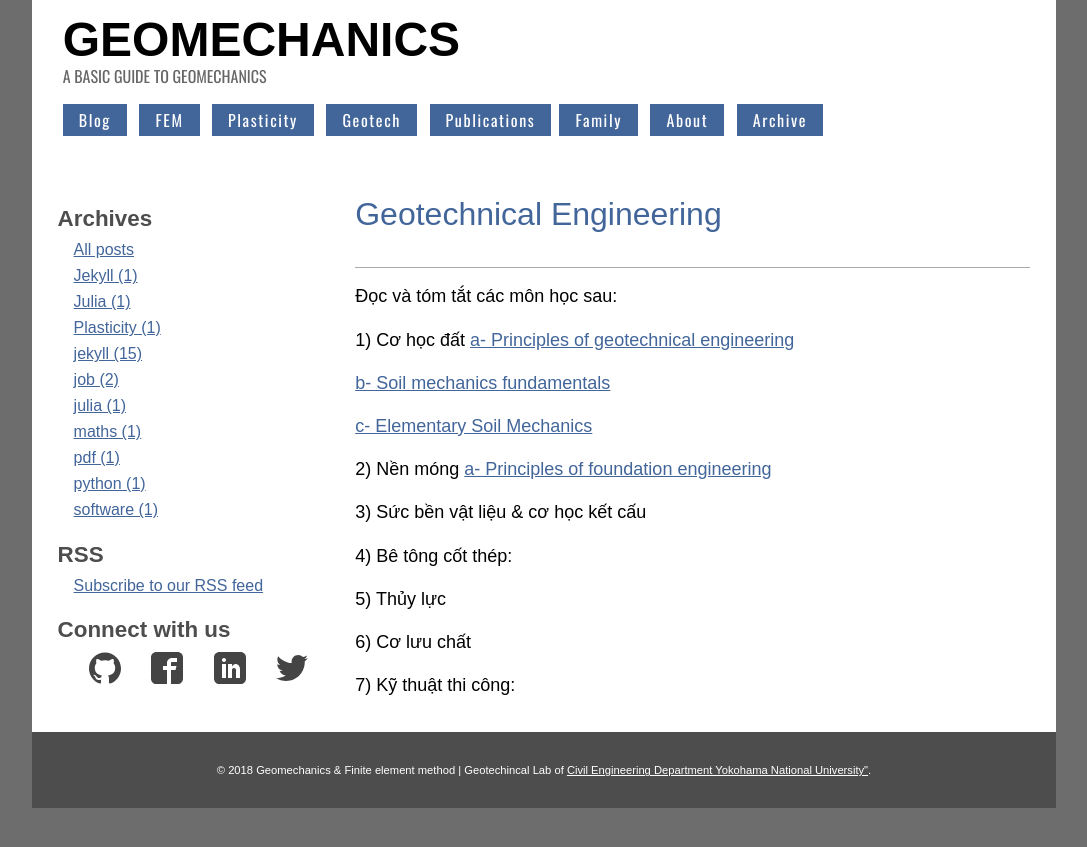
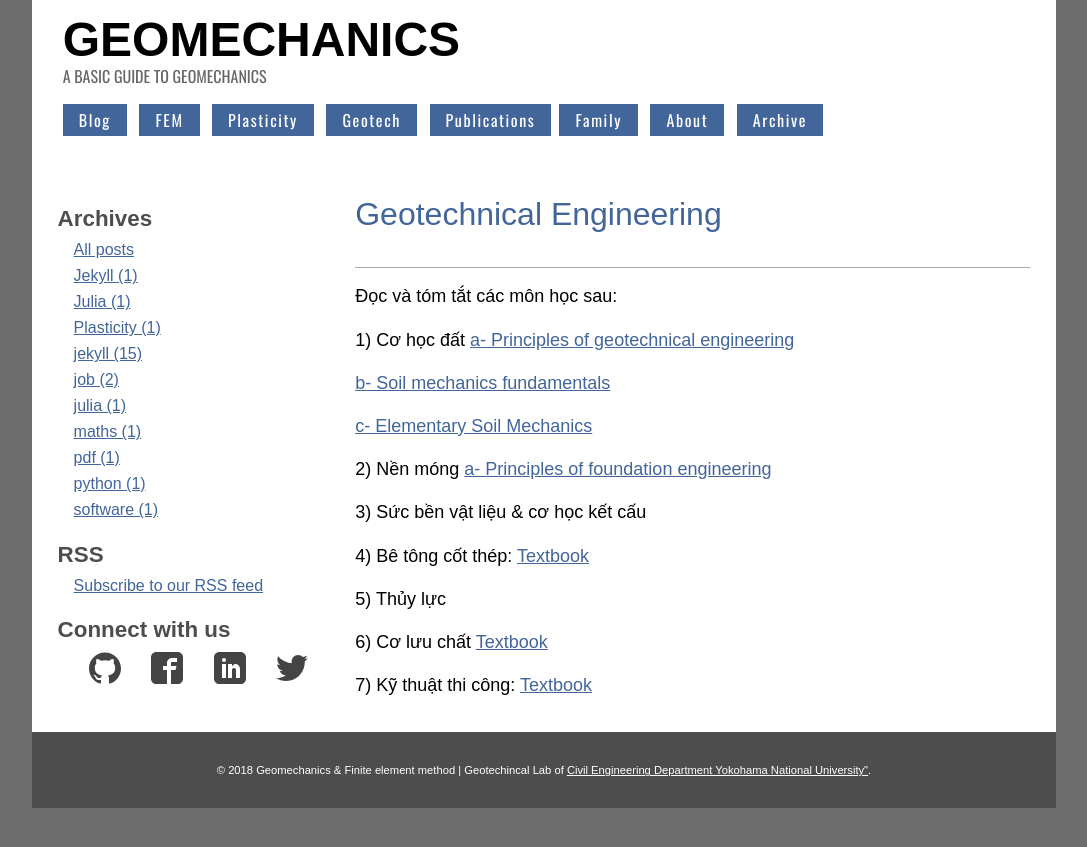
Before and after one commit to quangvunp/geomechanics, a Jekyll site: the page built from geotech.md, in a window 1280 px wide. Shown: the top 847 px of the page, without its empty margins (96-1183 px from the left). Built offline with Jekyll 4.4.1, drawn with Linux system fonts in a browser that asks for light colours.

Commit message:
Update geotech.md

```diff
--- a/geotech.md
+++ b/geotech.md
@@ -17,10 +17,14 @@ title: Geotechnical Engineering
 
 3) Sức bền vật liệu & cơ học kết cấu
 
+
 4) Bê tông cốt thép:
+[Textbook](https://drive.google.com/drive/folders/1VMCPKCU4n-cZZ_6P3QKxRBV4xHp3WLI4)
 
 5) Thủy lực
 
 6) Cơ lưu chất
+[Textbook](https://drive.google.com/drive/folders/1VMCPKCU4n-cZZ_6P3QKxRBV4xHp3WLI4)
 
 7) Kỹ thuật thi công:
+[Textbook](https://drive.google.com/drive/folders/1HJmGecASx4PsCxlaqKNfJQLz8TaNpFFI)
```
